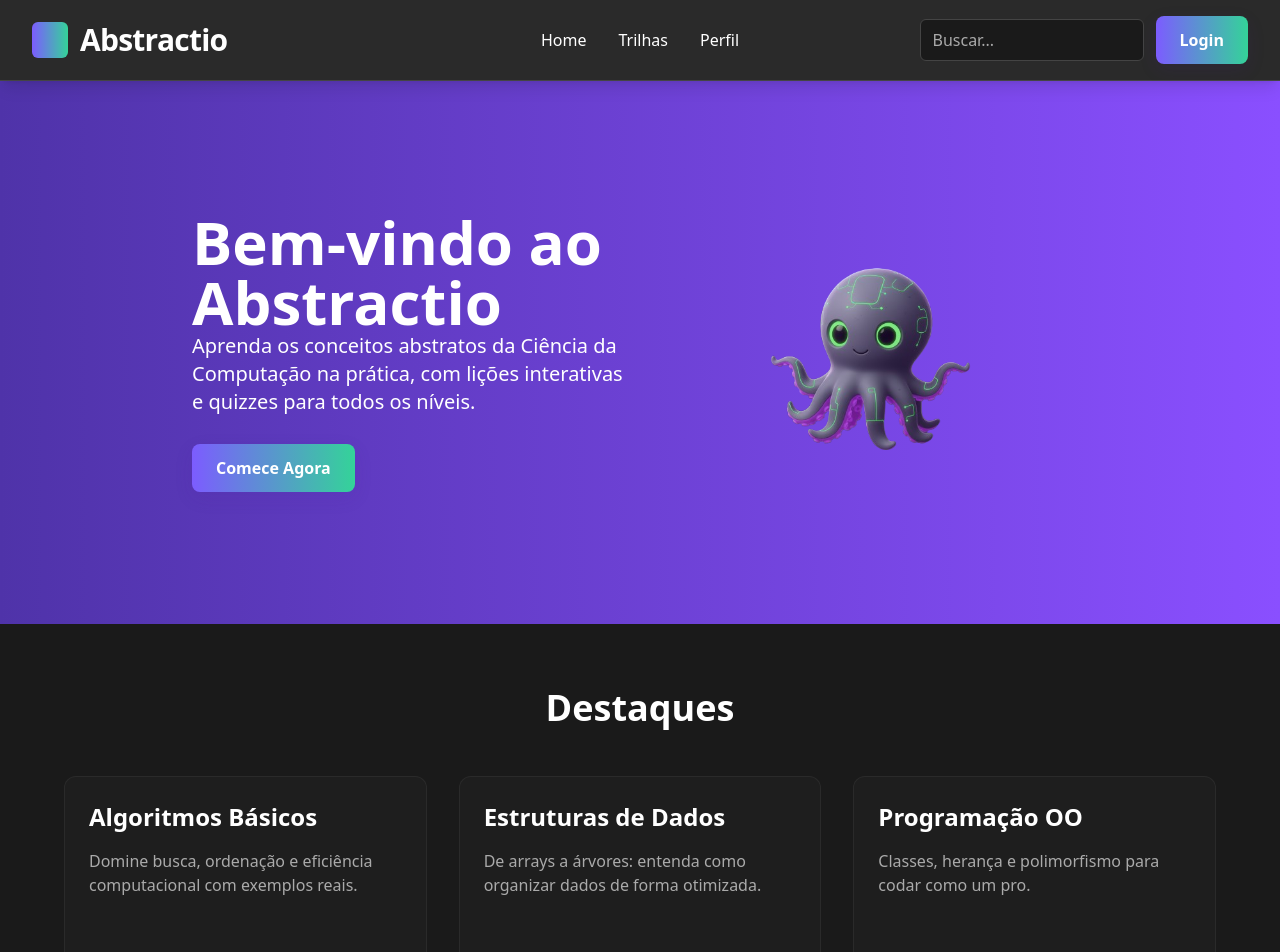
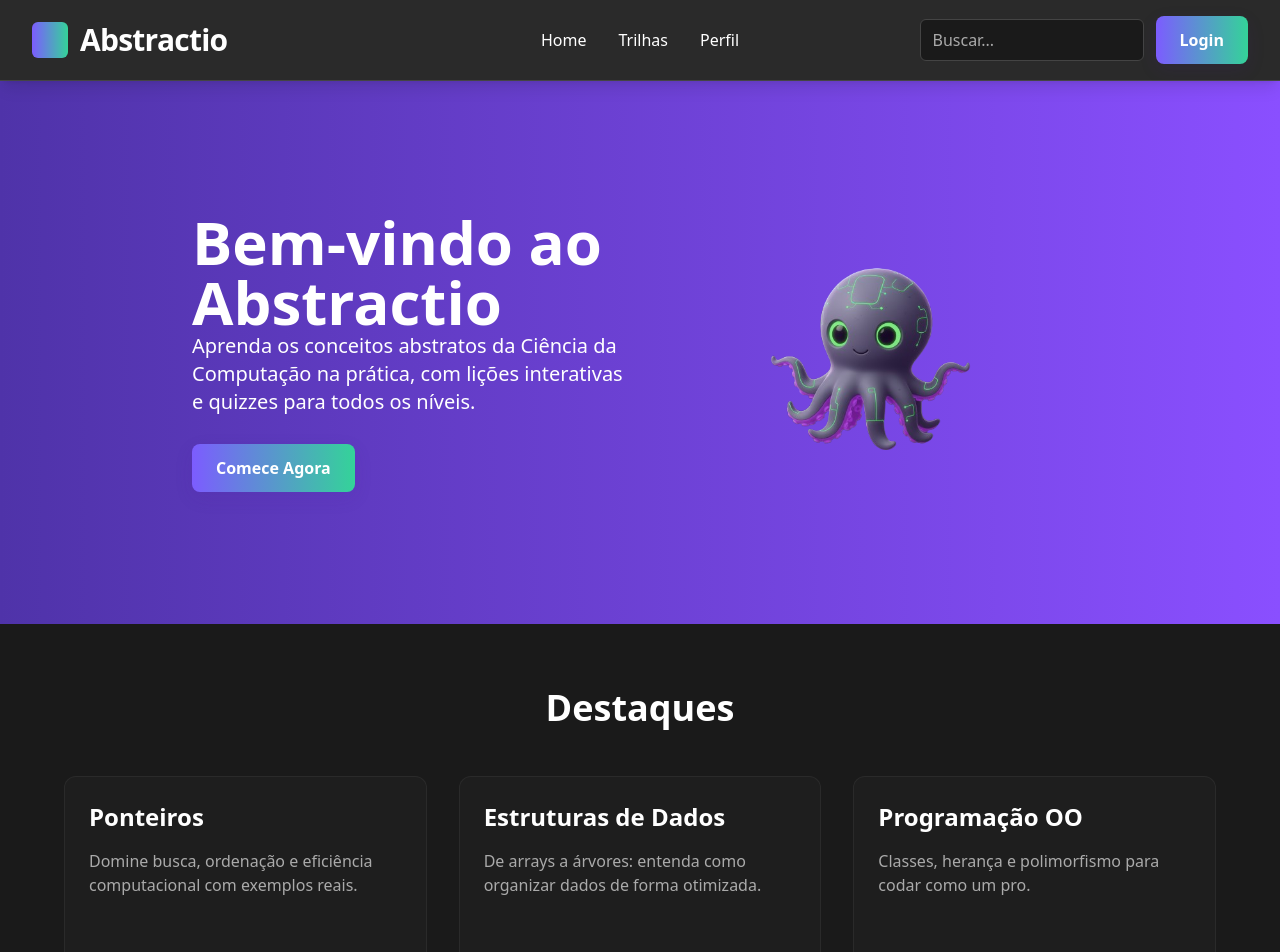
Before and after one commit to Gpcoutinho/Abstractio, a React (Vite) app: page / in a window 1280 px wide. Shown: the top 952 px of the page. Built offline with nearby package versions, Linux system fonts and the light colour scheme; no server answers.

Commit message:
Muda nome do card de Algoritmos para Ponteiros

```diff
--- a/src/components/Destaques.tsx
+++ b/src/components/Destaques.tsx
@@ -3,9 +3,9 @@ import Card from './Card';
 
 const cards = [
   {
-    title: 'Algoritmos Básicos',
+    title: 'Ponteiros',
     description: 'Domine busca, ordenação e eficiência computacional com exemplos reais.',
-    rota: '/algorithms'
+    rota: '/ponteiros'
   },
   {
     title: 'Estruturas de Dados',
```
